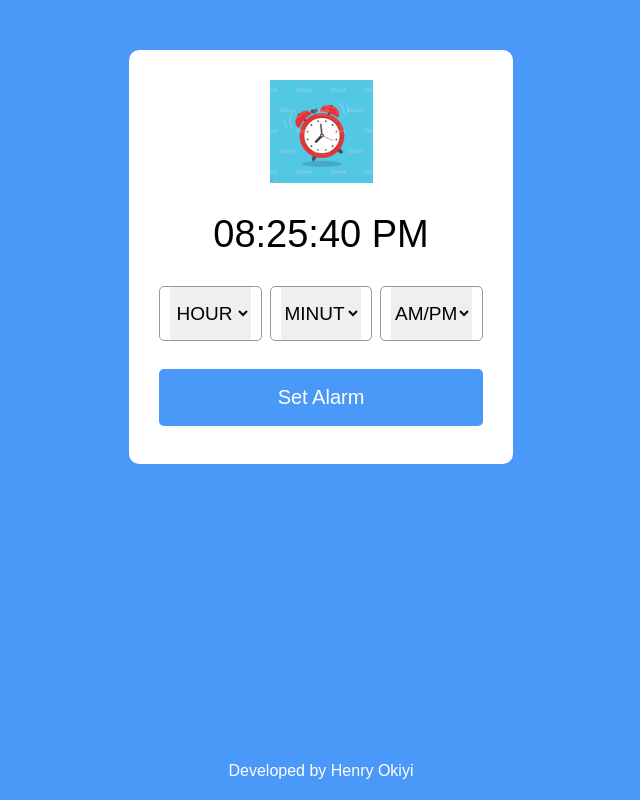
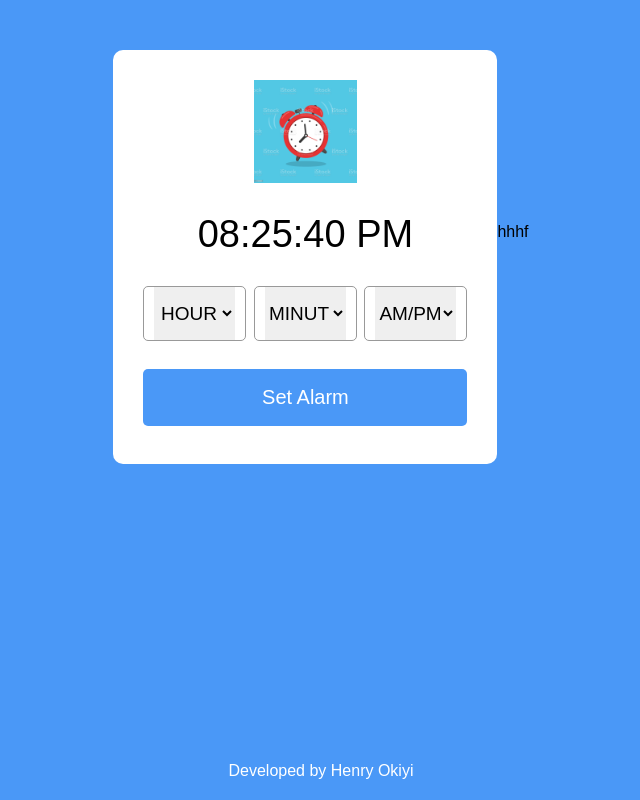
Before and after one commit to hunrayy/alarm-clock, a plain HTML site: page index.html in a window 1280 px wide. Shown: the whole page, without its empty margins (319-959 px from the left). Drawn offline with Linux system fonts and the light colour scheme.

Commit message:
added to structure

```diff
--- a/index.html
+++ b/index.html
@@ -40,7 +40,7 @@
         <button id="setAlarm">Set Alarm</button>
     </div>
     <div style="position: absolute; bottom: 20px; color: white;">Developed by <a href="https://www.linkedin.com/in/henry-okiyi-0246b6299/" target="_blank" rel="noopener noreferrer">Henry Okiyi</a></div>
-
+<p>hhhf</p>
 
     <script src="script.js"></script>
 </body>
```
